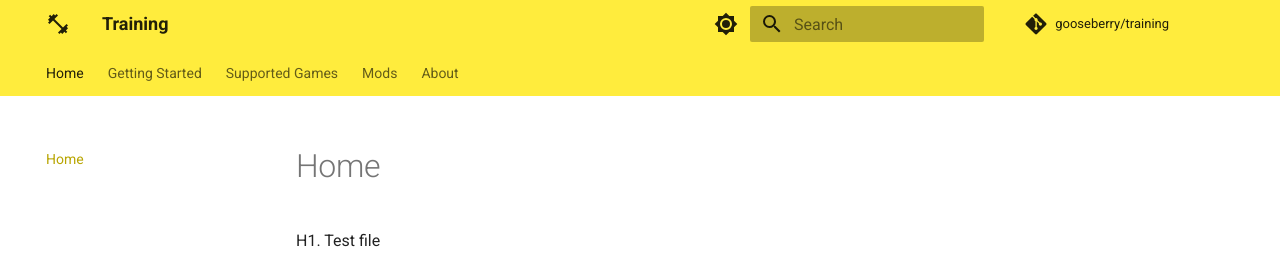
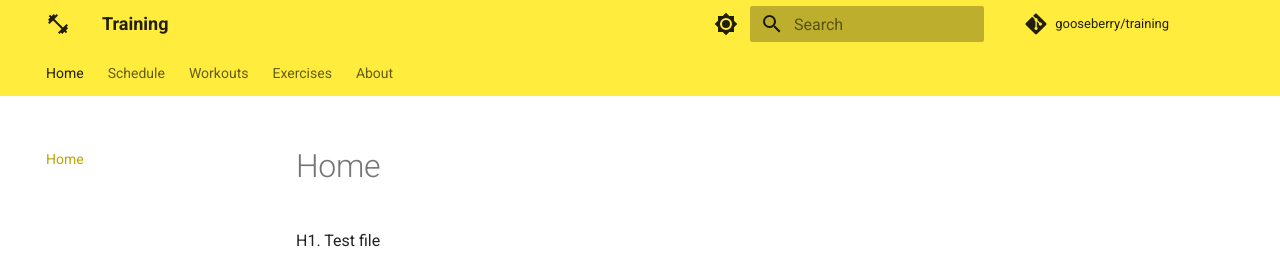
Before and after one commit to gooseberry/training, an MkDocs documentation site: the page built from docs/index.md, in a window 1280 px wide. Shown: the top 257 px of the page. Built offline with MkDocs 1.6.1 and Material for MkDocs 9.7.7, drawn with Linux system fonts in a browser that asks for light colours; comment, search, counter and statistics services are not loaded; part of the change alters nothing that is shown.

Commit message:
Update mkdocs.yml

```diff
--- a/mkdocs.yml
+++ b/mkdocs.yml
@@ -65,14 +65,17 @@ markdown_extensions:
 # Page tree
 nav:
     - Home: "index.md"
-    - Getting Started: "getting-started.md"
-    - Supported Games:
-        - Cannon Fodder: "games/cannon-fodder.md"
-    - Mods:
-        - Quake:
-            - Alkaline: "mods/alkaline.md"
-            - Arcane Dimensions: "mods/arcane-dimensions.md"
-            - Quake Brutalist Jam: "mods/quake-brutalist-jam.md"
+    - Schedule: "getting-started.md"
+    - Workouts:
+        - HIIT:
+            - Tabata: "workouts/tabata-1.md"
+            - 30-20-10: "workouts/30-20-10.md"
+            - Sweaty Sevens: "workouts/sweaty-sevens.md"
+            - 60 to 10: "workouts/60-to-10.md"
+        - Strength:
+            - TRX Chest & Triceps: "workouts/trx-chest-tricep.md"
+    - Exercises:
+        - TRX Tricep Extension: "exercise/trx-tricep-extension.md"
     - About:
         - About: "about/about.md"
         - Philosophy: "about/philosophy.md"
```
